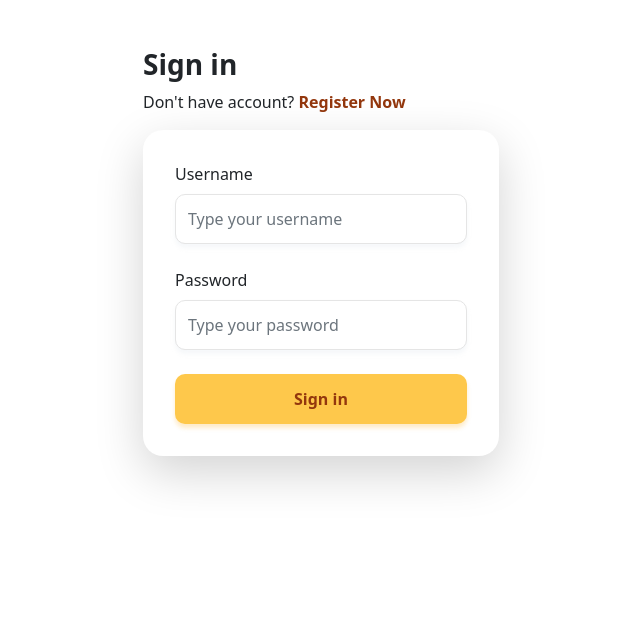
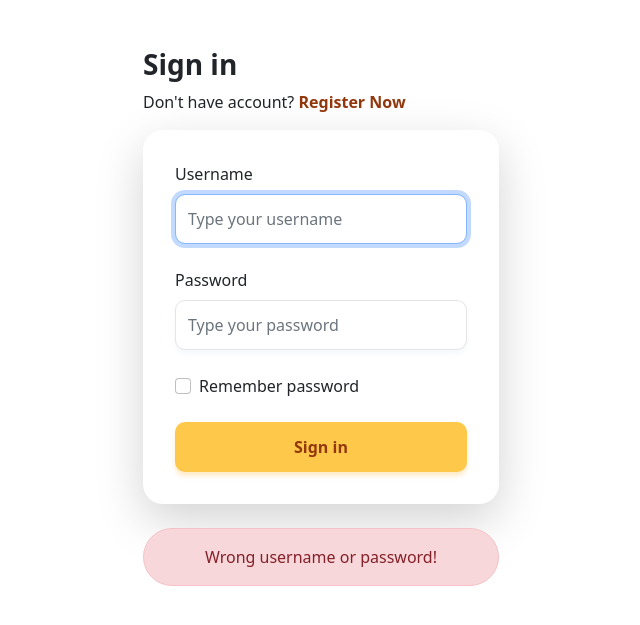
Before and after one commit to mnmahmud1/doku-documentary, a PHP site: page /login.php in a window 1280 px wide. Shown: the top 625 px of the page, without its empty margins (319-959 px from the left). Run offline with PHP 8.4, Linux system fonts and the light colour scheme; some libraries are stand-ins or nearby versions.

Commit message:
ubah form.css  dan login.php

```diff
--- a/includes/css/form.css
+++ b/includes/css/form.css
@@ -5,6 +5,11 @@
 .linkOrange {
     font-weight: bold;
     color: #93370d;
+}
+
+.linkOrange:hover {
+    font-weight: bold;
+    color: #fec84b;
 }
 
 .form-control {
--- a/login.php
+++ b/login.php
@@ -1,4 +1,4 @@
-<?php $doc = ["title" => "Instance Sign in"] ?>
+<?php $doc = ["title" => "Doku - Sign in"] ?>
 <?php require "includes/php/header.php" ?>
 <?php require "includes/php/conn.php" ?>
 <link rel="stylesheet" href="includes/css/form.css">
@@ -18,17 +18,26 @@
                     <form action="includes/functionInstance.php" method="post">
                         <div class="mb-4">
                             <label for="username" class="form-label">Username</label>
-                            <input type="text" name="username" id="username" class="form-control" placeholder="Type your username" required>
+                            <input type="text" name="username" id="username" class="form-control" placeholder="Type your username" maxlength="30" autofocus required>
                         </div>
                         <div class="mb-4">
                             <label for="password" class="form-label">Password</label>
                             <input type="password" name="password" id="password" class="form-control" placeholder="Type your password" required>
+                        </div>
+                        <div class="form-check mb-4">
+                            <input class="form-check-input" type="checkbox" value="" name="remenberPass" id="remenberPass">
+                            <label class="form-check-label" for="remenberPass">
+                                Remember password
+                            </label>
                         </div>
                         <div class="d-grid gap-2">
                             <button type="submit" class="btn btn-1" name="signin">Sign in</button>
                         </div>
                     </form>
                 </div>
+            </div>
+            <div class="alert rounded-pill alert-danger mt-4 text-center" role="alert">
+                Wrong username or password!
             </div>
         </div>
     </div>
```
